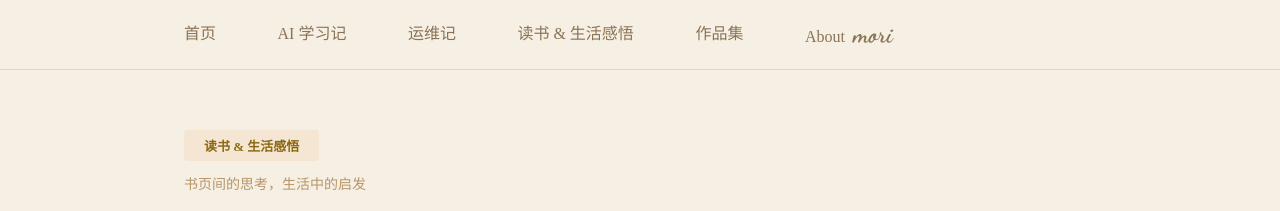
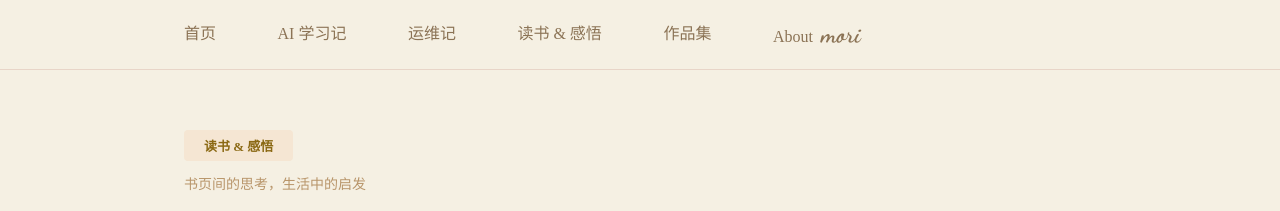
Before and after one commit to morigejile/personal-site, an Astro site: page /reading-life in a window 1280 px wide. Shown: the top 211 px of the page. Built offline with nearby package versions, Linux system fonts and the light colour scheme; Astro itself is replaced by a stand-in of ours.

Commit message:
Rename reading section and update About copy

```diff
--- a/src/content/config.ts
+++ b/src/content/config.ts
@@ -1,4 +1,5 @@
 import { defineCollection, z } from 'astro:content';
+import { readingLifeLabel } from '../site-labels';
 
 const aiLearning = defineCollection({
   schema: z.object({
@@ -26,7 +27,7 @@ const readingLife = defineCollection({
   schema: z.object({
     title: z.string(),
     date: z.string(),
-    category: z.literal('读书 & 生活感悟'),
+    category: z.enum([readingLifeLabel, '读书 & 生活感悟']).transform(() => readingLifeLabel),
     tags: z.array(z.string()),
     summary: z.string(),
     featured: z.boolean().default(false),
--- a/src/layouts/BaseLayout.astro
+++ b/src/layouts/BaseLayout.astro
@@ -1,4 +1,6 @@
 ---
+import { readingLifeLabel } from '../site-labels';
+
 interface Props {
   title?: string;
   description?: string;
@@ -39,7 +41,7 @@ const pageTitle = title ? `${title} · ${siteName}` : `${siteName} · 个人网
         <a href="/">首页</a>
         <a href="/ai-learning/">AI 学习记</a>
         <a href="/ops-notes/">运维记</a>
-        <a href="/reading-life/">读书 &amp; 生活感悟</a>
+        <a href="/reading-life/">{readingLifeLabel}</a>
         <a href="/projects/">作品集</a>
         <a href="/about/">About&nbsp; <span class="nav-mori">mori</span></a>
       </div>
--- a/src/pages/reading-life/index.astro
+++ b/src/pages/reading-life/index.astro
@@ -1,15 +1,16 @@
 ---
 import BaseLayout from '../../layouts/BaseLayout.astro';
 import { getCollection } from 'astro:content';
+import { readingLifeLabel } from '../../site-labels';
 
 const entries = await getCollection('reading-life');
 const sorted = entries.sort((a, b) => new Date(b.data.date).getTime() - new Date(a.data.date).getTime());
 ---
 
-<BaseLayout title="读书 & 生活感悟">
+<BaseLayout title={readingLifeLabel}>
   <div class="container">
     <div class="list-header">
-      <span class="list-category-tag">读书 &amp; 生活感悟</span>
+      <span class="list-category-tag">{readingLifeLabel}</span>
       <p class="list-description">书页间的思考，生活中的启发</p>
     </div>
 
--- /dev/null
+++ b/src/site-labels.ts
@@ -0,0 +1 @@
+export const readingLifeLabel = '读书 & 感悟';
```
Also changed, not shown: src/pages/about/index.astro (+2 -5 lines), README.md.
